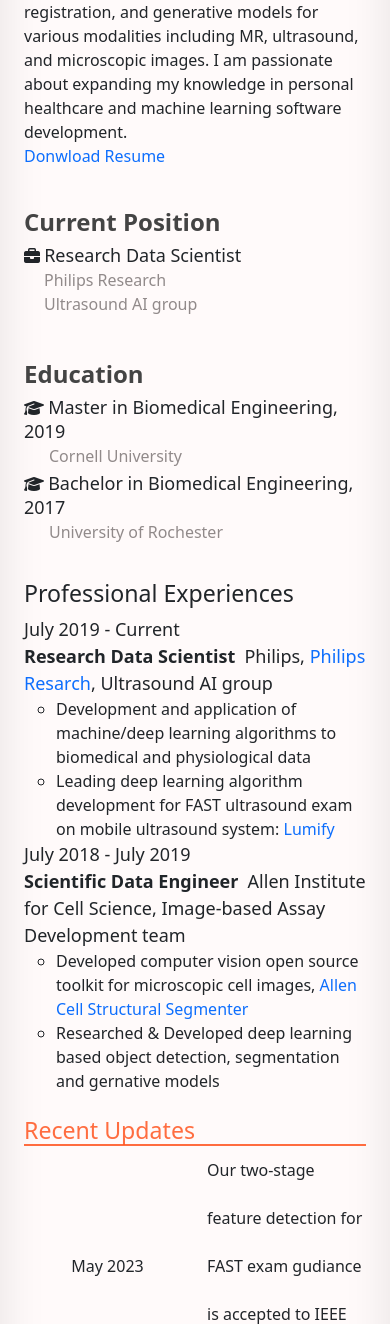
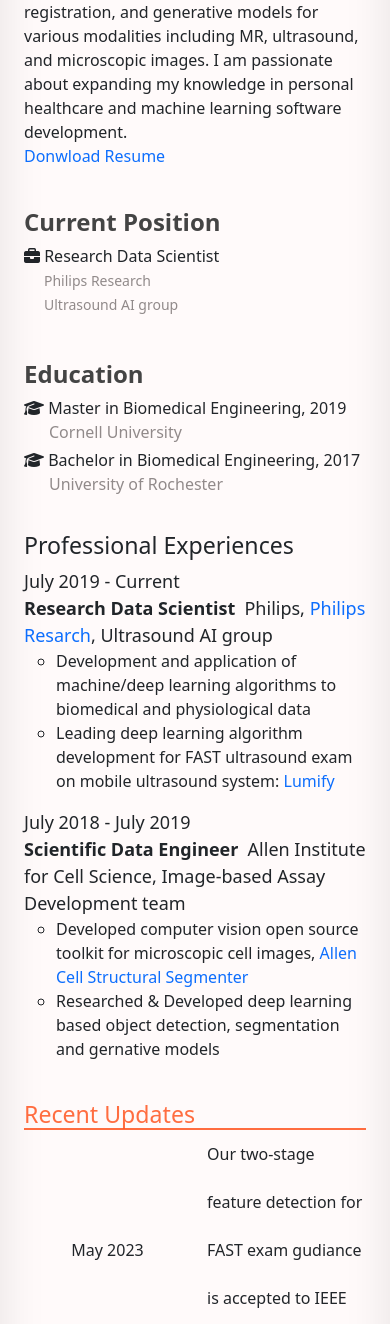
Before and after one commit to lhw610/mysite, a Flask app: page / in a window 390 px wide. Shown: the part 709-2033 px from the top of the page. Run offline with Flask 2, Linux system fonts and the light colour scheme; some libraries are stand-ins or nearby versions.

Commit message:
fix main screen for mobile layout

```diff
--- a/static/css/main.css
+++ b/static/css/main.css
@@ -112,11 +112,27 @@
   line-height : 1;
 }
 
+@media (max-width: 767px){
+  .profile-header .personal-details-1 small, .profile-header .personal-details-2 small {
+    font-size : 16px;
+    line-height : 1;
+  }
+}
+
 .profile-header .personal-details-1 span {
   font-size : 16px;
   margin-left: 20px;
   line-height : 1;
   color: #918a8a;
+}
+
+@media (max-width: 767px){
+  .profile-header .personal-details-1 span {
+    font-size : 14px;
+    margin-left: 20px;
+    line-height : 1;
+    color: #918a8a;
+  }
 }
 
 .profile-header .personal-details-2 span {
@@ -125,6 +141,16 @@
   margin-left: 25px;
   line-height : 1;
   color: #918a8a;
+}
+
+@media (max-width: 767px){
+  .profile-header .personal-details-2 span {
+    font-size : 16px;
+    margin-bottom: 3cm;
+    margin-left: 25px;
+    line-height : 1;
+    color: #918a8a;
+  }
 }
 
 .profile-header .personal-details-1 i, .profile-header .personal-details-2 i {
@@ -176,6 +202,10 @@
   list-style-type: circle;
   font-size : 16px;
   margin-left: 2rem;
+}
+
+.profile-header-contents ul{
+  margin-bottom: 1rem;
 }
 
 .profile-header-contents a{
```
